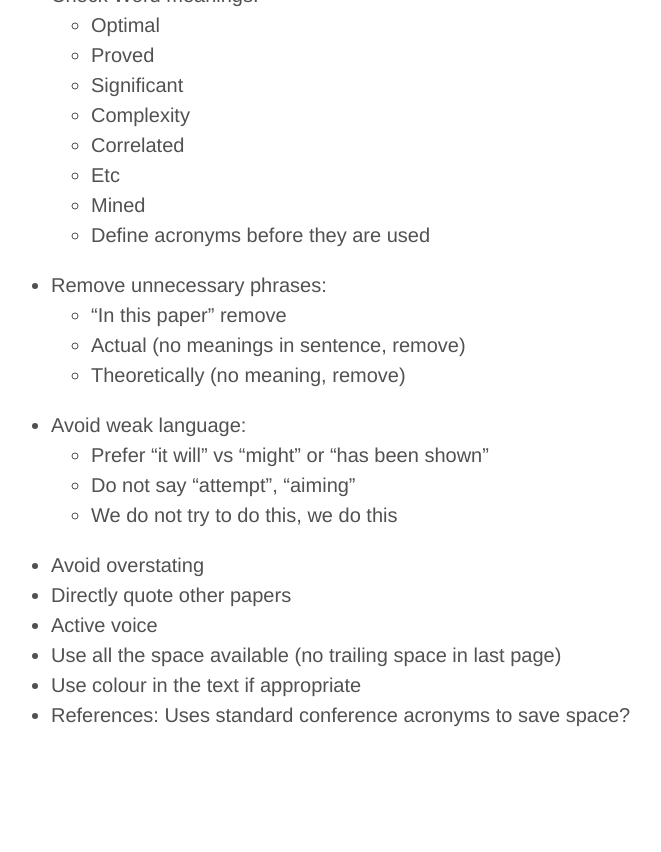
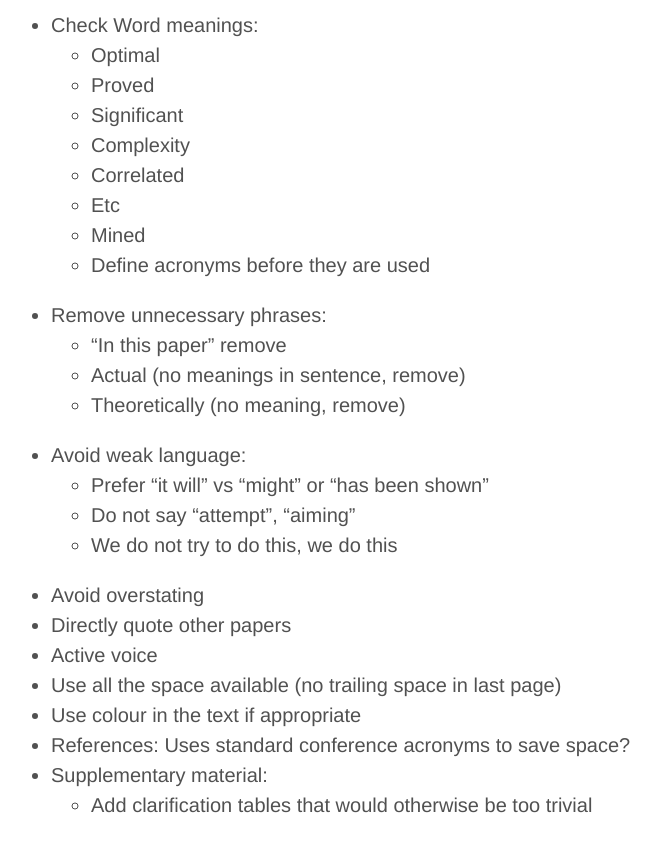
Before and after one commit to victorgan/victorgan.github.io, a Jekyll site: the page built from _posts/2014-09-17-research-paper-writing.md, in a window 1280 px wide and 900 px high, scrolled down 4436 px. Shown: the top 852 px of the window, without its empty margins (269-930 px from the left). Built offline with Jekyll 4.4.1, drawn with Linux system fonts in a browser that asks for light colours; nearby versions of some CDN libraries; library files that are not in the unit come from our copies; comment, search, counter and statistics services are not loaded; before the commit the page ends 5246 px from its top, so only the background shows below that.

Commit message:
Update 2014-09-17-research-paper-writing.md

```diff
--- a/_posts/2014-09-17-research-paper-writing.md
+++ b/_posts/2014-09-17-research-paper-writing.md
@@ -141,3 +141,5 @@
 - Use all the space available (no trailing space in last page)
 - Use colour in the text if appropriate
 - References: Uses standard conference acronyms to save space?
+- Supplementary material:
+    - Add clarification tables that would otherwise be too trivial
```
Also changed, not shown: other parts of _posts/2014-09-17-research-paper-writing.md (+1 -1 lines).
